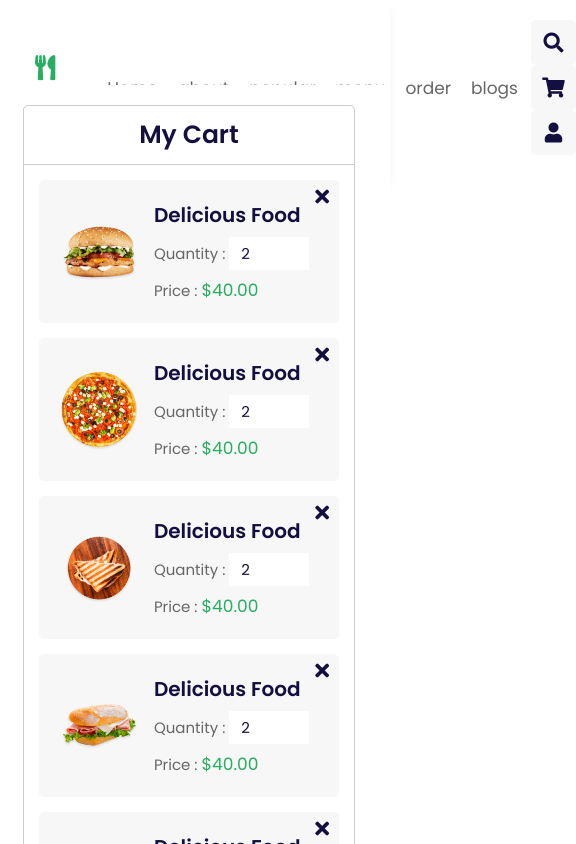
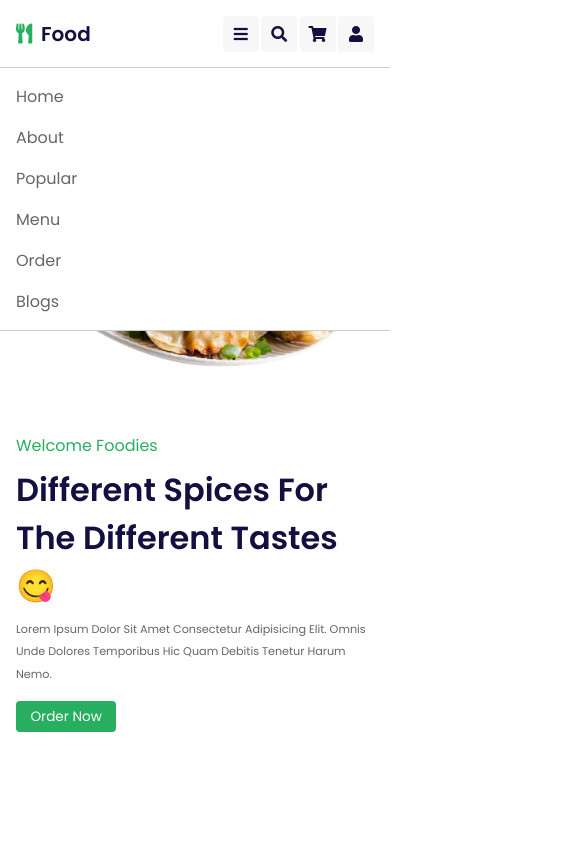
Before and after one commit to Prabodashan/Food-Order-Frontend, a React (Create React App) app: page / in a window 390 px wide. Shown: the whole page, 576 px wide, since content can reach past the window. Built offline with nearby package versions, Linux system fonts and the light colour scheme.

Commit message:
added hero section

```diff
--- a/src/App.js
+++ b/src/App.js
@@ -3,13 +3,15 @@ import "./Styles/Global.css";
 import Header from "./Components/Containers/Header";
 import Search from "./Components/Containers/Search";
 import ShoppingCart from "./Components/Containers/ShoppingCart";
+import Hero from "./Components/Containers/Hero";
 
 const App = () => {
   return (
     <>
       <Header />
-      <Search />
-      <ShoppingCart />
+      {/* <Search />
+      <ShoppingCart /> */}
+      <Hero />
     </>
   );
 };
--- /dev/null
+++ b/src/Components/Containers/Hero.jsx
@@ -0,0 +1,30 @@
+import React from "react";
+import "./Styles/Hero.css";
+
+import heroImg from "../../Assets/home-img.png";
+import heroParallaxImg from "../../Assets/home-parallax-img.png";
+
+const Hero = () => {
+  return (
+    <section class="hero" id="home">
+      <div class="content">
+        <span>welcome foodies</span>
+        <h3>different spices for the different tastes 😋</h3>
+        <p>
+          Lorem ipsum dolor sit amet consectetur adipisicing elit. Omnis unde
+          dolores temporibus hic quam debitis tenetur harum nemo.
+        </p>
+        <a href="#btn" class="btn">
+          order now
+        </a>
+      </div>
+
+      <div class="image">
+        <img src={heroImg} alt="" class="hero-img" />
+        <img src={heroParallaxImg} alt="" class="hero-parallax-img" />
+      </div>
+    </section>
+  );
+};
+
+export default Hero;
--- a/src/Components/Containers/Styles/Cart.css
+++ b/src/Components/Containers/Styles/Cart.css
@@ -4,8 +4,6 @@
   display: -webkit-box;
   display: -ms-flexbox;
   display: flex;
-  -webkit-box-align: center;
-  -ms-flex-align: center;
   align-items: center;
   gap: 1.5rem;
   padding: 2rem;
--- a/src/Components/Containers/Styles/Header.css
+++ b/src/Components/Containers/Styles/Header.css
@@ -1,21 +1,13 @@
 .header {
-  position: -webkit-sticky;
   position: sticky;
   top: 0;
   left: 0;
   right: 0;
   z-index: 1000;
   background: #fff;
-  -webkit-box-shadow: 0 1rem 1rem rgba(0, 0, 0, 0.05);
   box-shadow: 0 1rem 1rem rgba(0, 0, 0, 0.05);
-  display: -webkit-box;
-  display: -ms-flexbox;
   display: flex;
-  -webkit-box-align: center;
-  -ms-flex-align: center;
   align-items: center;
-  -webkit-box-pack: justify;
-  -ms-flex-pack: justify;
   justify-content: space-between;
   padding: 2rem 9%;
 }
@@ -62,3 +54,30 @@
 #menu-btn {
   display: none;
 }
+
+@media (max-width: 991px) {
+  .header {
+    padding: 2rem;
+  }
+}
+
+@media (max-width: 768px) {
+  #menu-btn {
+    display: inline-block;
+  }
+  .header .navbar {
+    position: absolute;
+    top: 99%;
+    left: 0;
+    right: 0;
+    background: #fff;
+    border-top: 0.1rem solid rgba(0, 0, 0, 0.2);
+    border-bottom: 0.1rem solid rgba(0, 0, 0, 0.2);
+  }
+
+  .header .navbar a {
+    font-size: 2rem;
+    margin: 2rem;
+    display: block;
+  }
+}
--- /dev/null
+++ b/src/Components/Containers/Styles/Hero.css
@@ -0,0 +1,48 @@
+.hero {
+  display: flex;
+  align-items: center;
+  flex-wrap: wrap-reverse;
+  gap: 2rem;
+  position: relative;
+  overflow: hidden;
+}
+
+.content {
+  flex: 1 1 41rem;
+}
+
+.content span {
+  font-size: 2rem;
+  color: #27ae60;
+}
+
+.content h3 {
+  font-size: 4rem;
+  color: #130f40;
+  padding-top: 1rem;
+}
+
+.content p {
+  font-size: 1.4rem;
+  color: #666;
+  line-height: 2;
+  padding: 1rem 0;
+}
+
+.image {
+  flex: 1 1 41rem;
+  margin: 2rem 0;
+  pointer-events: none;
+}
+
+.hero-img {
+  width: 100%;
+  margin-top: 5rem;
+}
+
+.hero-parallax-img {
+  position: absolute;
+  top: -10rem;
+  right: -10rem;
+  width: 80vw;
+}
--- a/src/Components/Containers/Styles/Search.css
+++ b/src/Components/Containers/Styles/Search.css
@@ -17,13 +17,8 @@
   height: 7rem;
   border-bottom: 0.2rem solid #130f40;
   width: 100%;
-  display: -webkit-box;
-  display: -ms-flexbox;
   display: flex;
-  -webkit-box-align: center;
-  -ms-flex-align: center;
   align-items: center;
-  -webkit-animation: fadeUp 0.4s linear;
   animation: fadeUp 0.4s linear;
 }
 
--- a/src/Components/Containers/Styles/ShoppingCart.css
+++ b/src/Components/Containers/Styles/ShoppingCart.css
@@ -2,6 +2,7 @@
   position: fixed;
   top: 8.5rem;
   right: 0;
+  left: 0;
   z-index: 1000;
   height: calc(100vh - 8.5rem);
   background: #fff;
@@ -42,7 +43,6 @@
 .products-container {
   border: 0.1rem solid rgba(0, 0, 0, 0.2);
   border-radius: 0.5rem;
-  -webkit-animation: fadeUp 0.4s linear;
   animation: fadeUp 0.4s linear;
 }
 
@@ -55,12 +55,10 @@
   padding: 1.5rem;
 }
 
-
 .cart-total {
   margin-top: 2rem;
   border: 0.1rem solid rgba(0, 0, 0, 0.2);
   border-radius: 0.5rem;
-  -webkit-animation: fadeUp 0.4s linear 0.4s backwards;
   animation: fadeUp 0.4s linear 0.4s backwards;
 }
 .cart-total .box {
@@ -76,3 +74,12 @@
 .cart-total .box h3 span {
   color: #27ae60;
 }
+
+@media (max-width: 450px) {
+  .cart-total .box {
+    text-align: center;
+  }
+  .cart-total .box .btn {
+    width: 100%;
+  }
+}
--- a/src/Styles/Global.css
+++ b/src/Styles/Global.css
@@ -4,13 +4,11 @@
   font-family: "Poppins", sans-serif;
   margin: 0;
   padding: 0;
-  -webkit-box-sizing: border-box;
   box-sizing: border-box;
   outline: none;
   border: none;
   text-decoration: none;
   text-transform: capitalize;
-  -webkit-transition: 0.2s linear;
   transition: 0.2s linear;
 }
 
@@ -71,7 +69,6 @@ section {
 
 @-webkit-keyframes fadeUp {
   0% {
-    -webkit-transform: translateY(5rem);
     transform: translateY(5rem);
     opacity: 0;
   }
@@ -79,8 +76,41 @@ section {
 
 @keyframes fadeUp {
   0% {
-    -webkit-transform: translateY(5rem);
     transform: translateY(5rem);
     opacity: 0;
   }
 }
+
+@media (max-width: 991px) {
+  html {
+    font-size: 55%;
+  }
+
+  section {
+    padding: 2rem;
+  }
+}
+
+@media (max-width: 768px) {
+  .home .home-parallax-img {
+    top: 0;
+    right: 0;
+    width: 130%;
+  }
+  .order form .flex .inputBox {
+    width: 100%;
+  }
+}
+
+@media (max-width: 450px) {
+  html {
+    font-size: 50%;
+  }
+
+  .home .content h3 {
+    font-size: 3rem;
+  }
+  .home .content p {
+    font-size: 1.5rem;
+  }
+}
```
